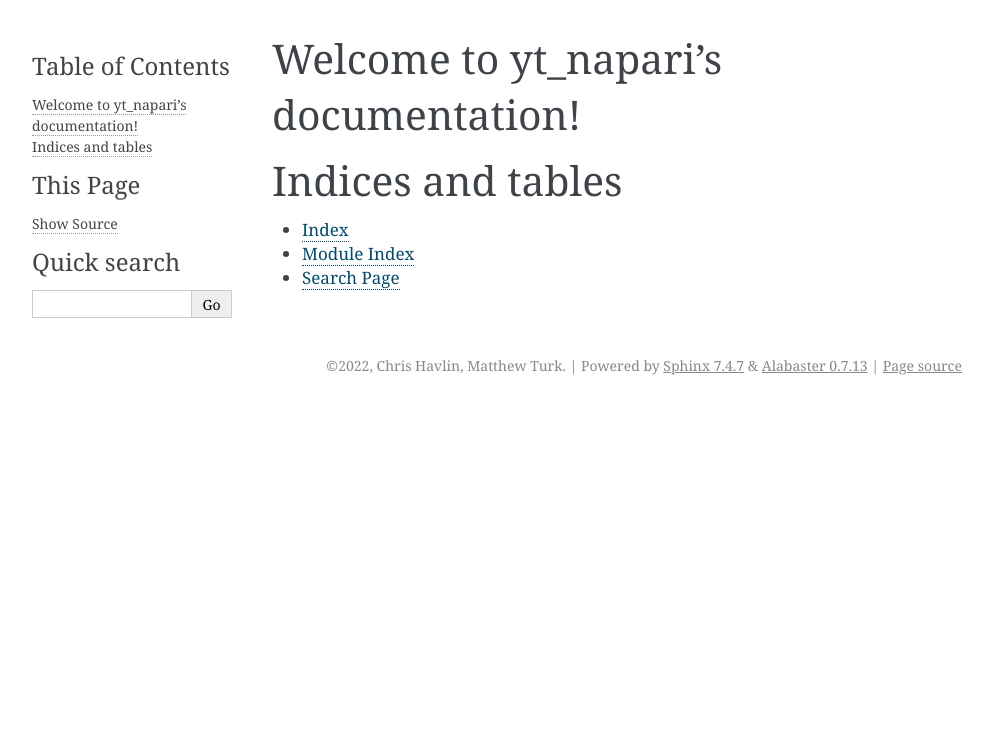
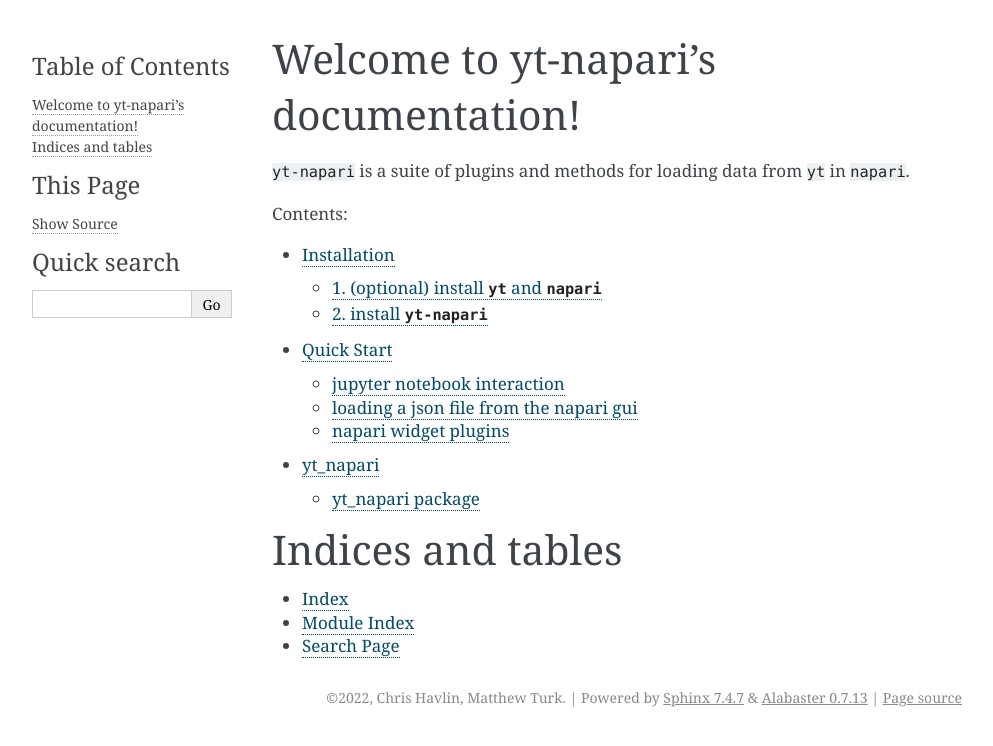
Before and after one commit to data-exp-lab/yt-napari, a Sphinx documentation site: the page built from docs/index.rst, in a window 1280 px wide. Shown: the top 746 px of the page, without its empty margins (148-1141 px from the left). Built offline with Sphinx 7.4.7, drawn with Linux system fonts in a browser that asks for light colours; part of the change alters nothing that is shown.

```diff
--- a/docs/conf.py
+++ b/docs/conf.py
@@ -17,7 +17,7 @@
 
 # -- Project information -----------------------------------------------------
 
-project = "yt_napari"
+project = "yt-napari"
 copyright = "2022, Chris Havlin, Matthew Turk"
 author = "Chris Havlin, Matthew Turk"
 
--- a/docs/index.rst
+++ b/docs/index.rst
@@ -3,12 +3,18 @@
    You can adapt this file completely to your liking, but it should at least
    contain the root `toctree` directive.
 
-Welcome to yt_napari's documentation!
+Welcome to yt-napari's documentation!
 =====================================
+
+:code:`yt-napari` is a suite of plugins and methods for loading data from :code:`yt` in :code:`napari`.
 
 .. toctree::
    :maxdepth: 2
    :caption: Contents:
+
+   installation
+   quickstart
+   source/modules
 
 
 
--- /dev/null
+++ b/docs/installation.rst
@@ -0,0 +1,42 @@
+Installation
+============
+
+:code:`yt-napari` requires both :code:`yt` and :code:`napari`. We recommend that you install both of these before installing :code:`yt-napari`.
+
+1. (optional) install :code:`yt` and :code:`napari`
+***************************************************
+
+If you skip this step, the installation in the following section will only install the minimal package requirements for :code:`yt` or :code:`napari`, in which case you will likely need to manually install some packages. So if you are new to either package, or if you are installing in a clean environment, it may be simpler to  install these packages first.
+
+For :code:`napari`,
+
+.. code-block:: bash
+
+    pip install napari[all]
+
+will install :code:`napari` with the default :code:`Qt` backend (see `here <https://napari.org/tutorials/fundamentals/installation#choosing-a-different-qt-backend>`_ for how to choose between :code:`PyQt5` or :code:`PySide2`).
+
+For :code:`yt`, you will need :code:`yt>=4.0.1` and any of the optional dependencies for your particular workflow. If you know that you'll need more than the base `yt` install, you can install the full suite of dependent packages with
+
+.. code-block:: bash
+
+    pip install yt[full]
+
+See the :code:`yt` `documentation <https://yt-project.org/doc/installing.html#leveraging-optional-yt-runtime-dependencies>`_ for more information. If you're not sure which packages you'll need but don't want the full yt installation, you can proceed to the next step and then install any packages as needed (you will receive error messages when a required package is missing).
+
+2. install :code:`yt-napari`
+****************************
+
+You can install the `yt-napari` plugin with:
+
+.. code-block:: bash
+
+    pip install yt-napari
+
+If you are missing either :code:`yt` or :code:`napari` (or they need to be updated), the above installation will fetch and run a minimal installation for both.
+
+To install the latest development version of the plugin instead, use:
+
+.. code-block:: bash
+
+    pip install git+https://github.com/data-exp-lab/yt-napari.git
--- /dev/null
+++ b/docs/quickstart.rst
@@ -0,0 +1,83 @@
+Quick Start
+===========
+
+After installation, there are three modes of using `yt-napari`:
+
+1. :ref:`jupyter notebook interaction<jupyusage>`
+2. :ref:`loading a json file from the napari gui<jsonload>`
+3. :ref:`napari gui plugins (in progress)<naparigui>`
+
+
+.. _jupyusage:
+
+jupyter notebook interaction
+****************************
+
+
+:code:`yt-napari` provides a helper class, :code:`yt_napari.viewer.Scene` that assists in properly aligning new yt selections in the napari viewer when working in a Jupyter notebook.
+
+.. code-block:: python
+
+    import napari
+    import yt
+    from yt_napari.viewer import Scene
+    from napari.utils import nbscreenshot
+
+    viewer = napari.Viewer()
+    ds = yt.load("IsolatedGalaxy/galaxy0030/galaxy0030")
+    yt_scene = Scene()
+
+    left_edge = ds.domain_center - ds.arr([40, 40, 40], 'kpc')
+    right_edge = ds.domain_center + ds.arr([40, 40, 40], 'kpc')
+    res = (600, 600, 600)
+
+    yt_scene.add_to_viewer(viewer,
+                           ds,
+                           ("enzo", "Temperature"),
+                           left_edge = left_edge,
+                           right_edge = right_edge,
+                           resolution = res)
+
+    yt_scene.add_to_viewer(viewer,
+                           ds,
+                           ("enzo", "Density"),
+                           left_edge = left_edge,
+                           right_edge = right_edge,
+                           resolution = res)
+
+
+:code:`yt_scene.add_to_viewer` accepts any of the keyword arguments allowed by :code:`viewer.add_image`.
+
+See :meth:`yt_napari.viewer.Scene` for all available methods.
+
+.. _jsonload:
+
+loading a json file from the napari gui
+***************************************
+
+:code:`yt-napari` also provides the ability to load json directive files from the napari GUI as you would load any image file (:code:`File->Open`). The json file describes the selection process for a dataset as described by a json-schema. The following json file results in similar layers as the above notebook example
+
+.. code-block:: json
+
+    {"$schema": "https://raw.githubusercontent.com/data-exp-lab/yt-napari/main/src/yt_napari/schemas/yt-napari_0.0.1.json",
+     "data": [{"filename": "IsolatedGalaxy/galaxy0030/galaxy0030",
+               "selections": [{
+                                "fields": [{"field_name": "Temperature", "field_type": "enzo", "take_log": true},
+                                           {"field_name": "Density", "field_type": "enzo", "take_log": true}],
+                                "left_edge": [460.0, 460.0, 460.0],
+                                "right_edge": [560.0, 560.0, 560.0],
+                                "resolution": [600, 600, 600]
+                              }],
+               "edge_units": "kpc"
+             }]
+    }
+
+
+Note that when live-editing the json in a development environment like vscode, you will get hints and autocomplete.
+
+.. _naparigui:
+
+napari widget plugins
+*********************
+
+A napari dockable widget is in progress that will allow you to load data from within the napari GUI without a json file.
```
